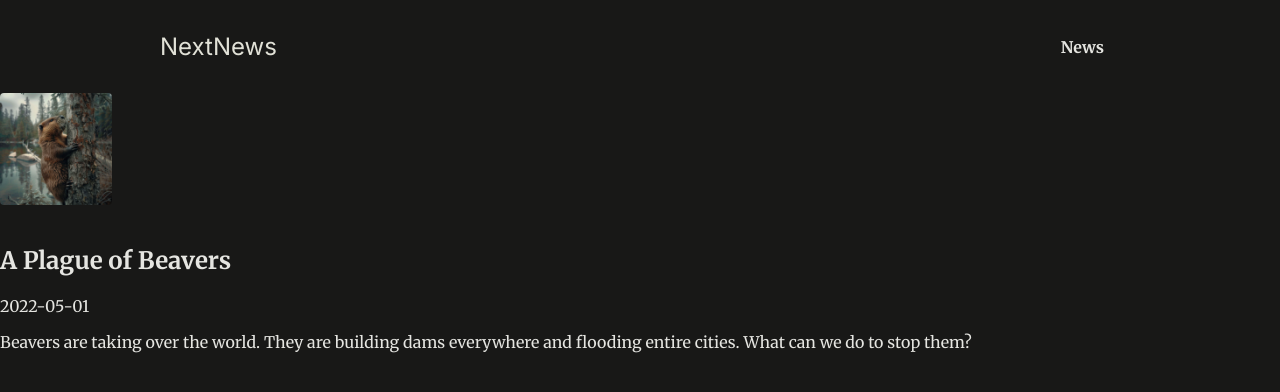
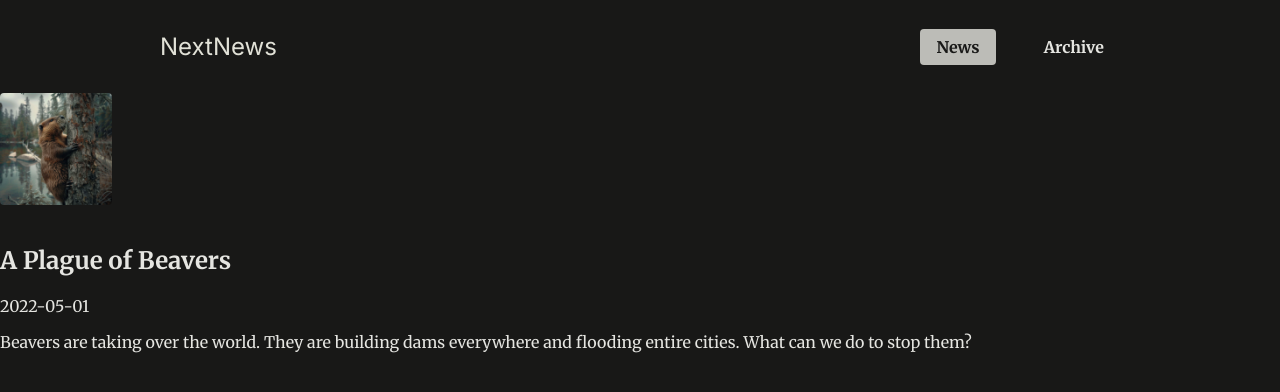
Before and after one commit to jenishaKhaiguliMaitri/NextJsDeploy, a Next.js app: page /news/beaver-plague in a window 1280 px wide. Shown: the top 392 px of the page. Built offline with nearby package versions, Linux system fonts and the light colour scheme.

Commit message:
13: server vs client

```diff
--- a/component/main-header.js
+++ b/component/main-header.js
@@ -1,4 +1,6 @@
+"use client";
 import Link from "next/link";
+import NavLink from "./nav-link";
 
 export default function MainHeader() {
   return (
@@ -9,7 +11,10 @@
       <nav>
         <ul>
           <li>
-            <Link href="/news">News</Link>
+            <NavLink href="/news">News</NavLink>
+          </li>
+          <li>
+            <NavLink href="/archive">Archive</NavLink>
           </li>
         </ul>
       </nav>
--- /dev/null
+++ b/component/nav-link.js
@@ -0,0 +1,18 @@
+import Link from "next/link";
+import { usePathname } from "next/navigation";
+import React from "react";
+
+const NavLink = ({ children, href }) => {
+  const path = usePathname();
+
+  return (
+    <Link
+      href={href}
+      className={path.startsWith(href) ? "active" : "undefined"}
+    >
+      {children}
+    </Link>
+  );
+};
+
+export default NavLink;
```
